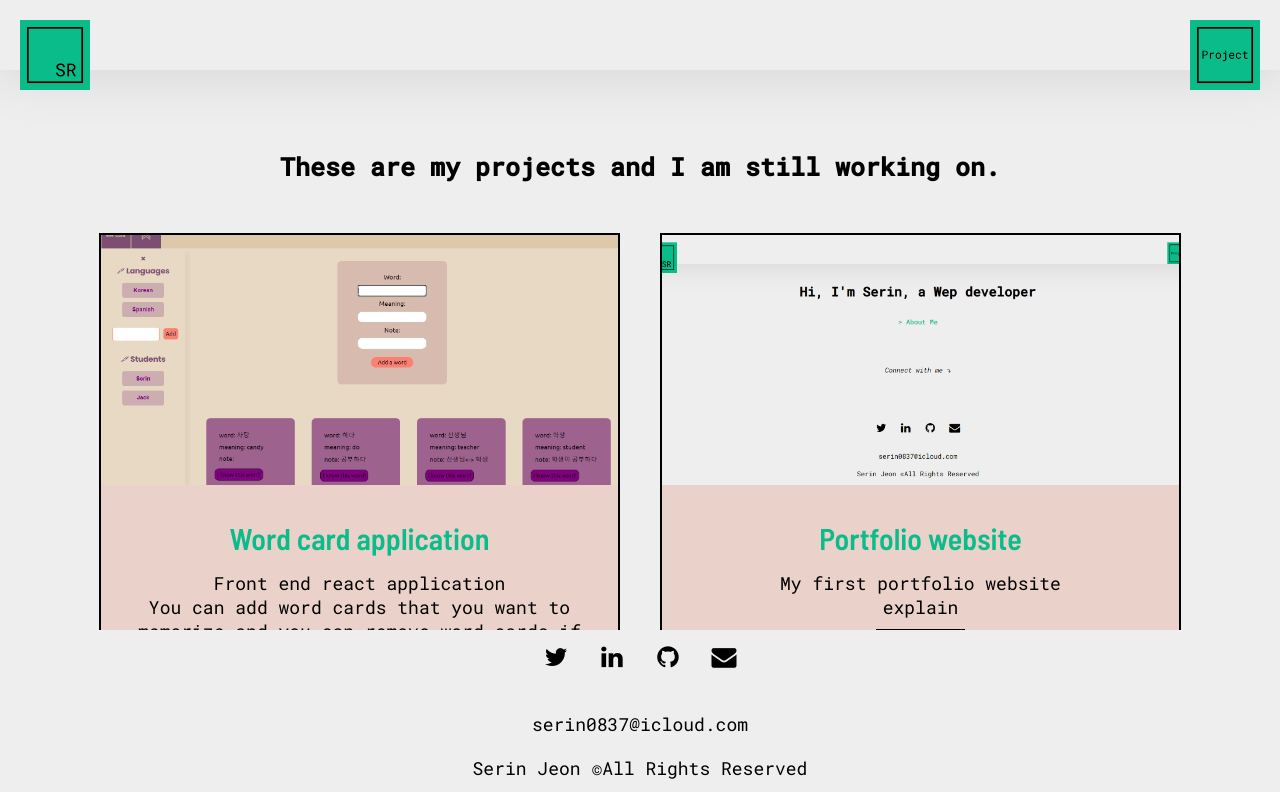
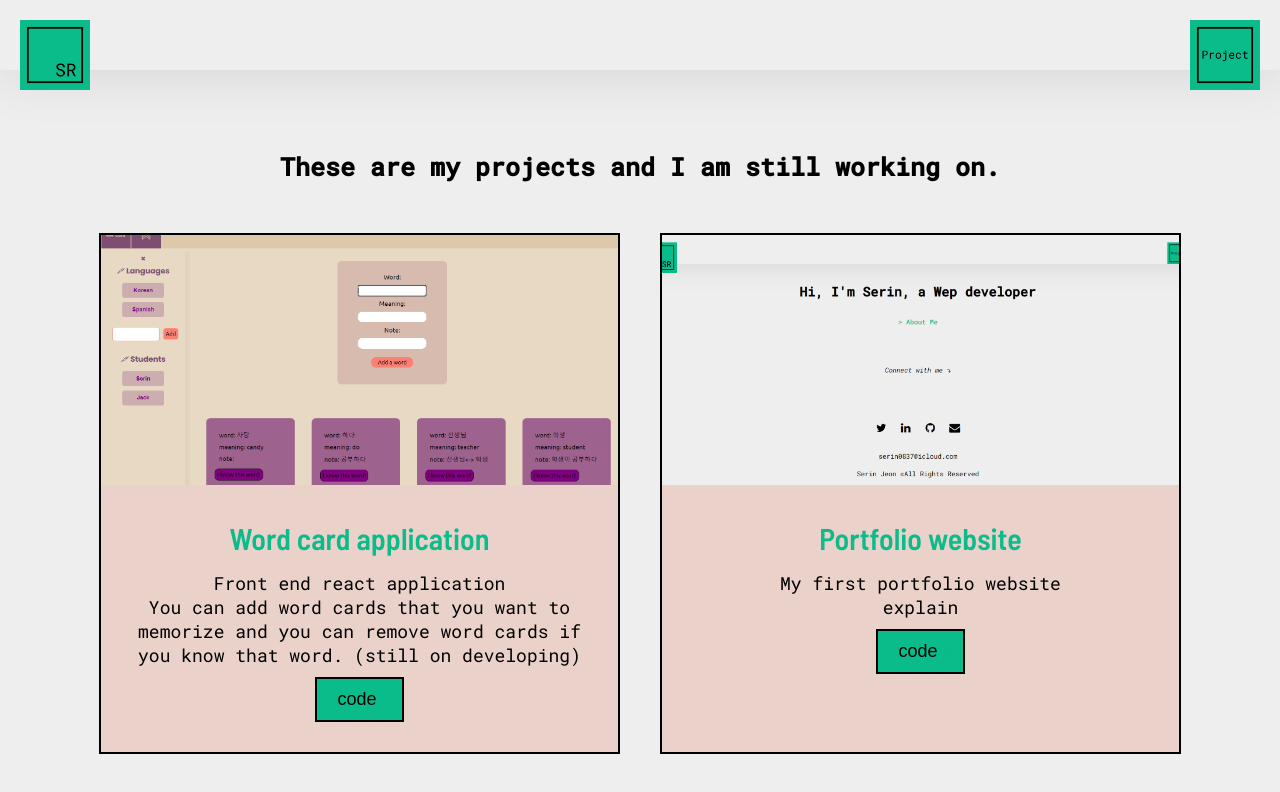
Before and after one commit to serin0837/portfolio, a React (Create React App) app: page /project in a window 1280 px wide. Shown: the top 792 px of the page. Built offline with nearby package versions, Linux system fonts and the light colour scheme.

Commit message:
edit css

```diff
--- a/src/App.css
+++ b/src/App.css
@@ -7,10 +7,10 @@
   text-align: center;
   font-size: 1.8rem;
   display: grid;
-  height: 100vh;
+  height: 100%;
   width: 100%;
   grid-template-columns: 100%;
-  grid-template-rows: 60px auto 150px;
+  /* grid-template-rows: 60px auto 150px; */
   grid-template-areas: "nav" "main" "footer";
 }
 
@@ -68,7 +68,7 @@ img {
 
 /* welcome section */
 .welcome-section {
-  margin-top: 6rem;
+  margin-top: 10vh;
   background-color: #eee;
   display: flex;
   width: 100%;
@@ -76,7 +76,7 @@ img {
   justify-content: center;
   align-items: center;
   text-align: center;
-  height: 80vh;
+  height: 60vh;
 }
 
 .welcome-section h1 {
@@ -108,9 +108,10 @@ img {
 
 /* footer */
 footer {
+  height: 30vh;
   display: flex;
-  position: fixed;
-  bottom: 0;
+  /* position: fixed; */
+  /* bottom: 0; */
   flex-direction: column;
   justify-content: center;
   width: 100%;
@@ -183,7 +184,7 @@ footer p {
 .projects-section-header {
   text-align: center;
   margin-top: 10rem;
-  padding: 5rem 2rem;
+  padding: 5rem 7rem;
   font-size: 2.5rem;
 }
 
@@ -193,8 +194,7 @@ footer p {
   grid-gap: 4rem;
   margin: 0rem auto;
   padding: 0rem 5.5em;
-  margin-bottom: 10rem;
-  padding-bottom: 15rem;
+  margin-bottom: 5rem;
 }
 
 @media (max-width: 30.625em) {
```
